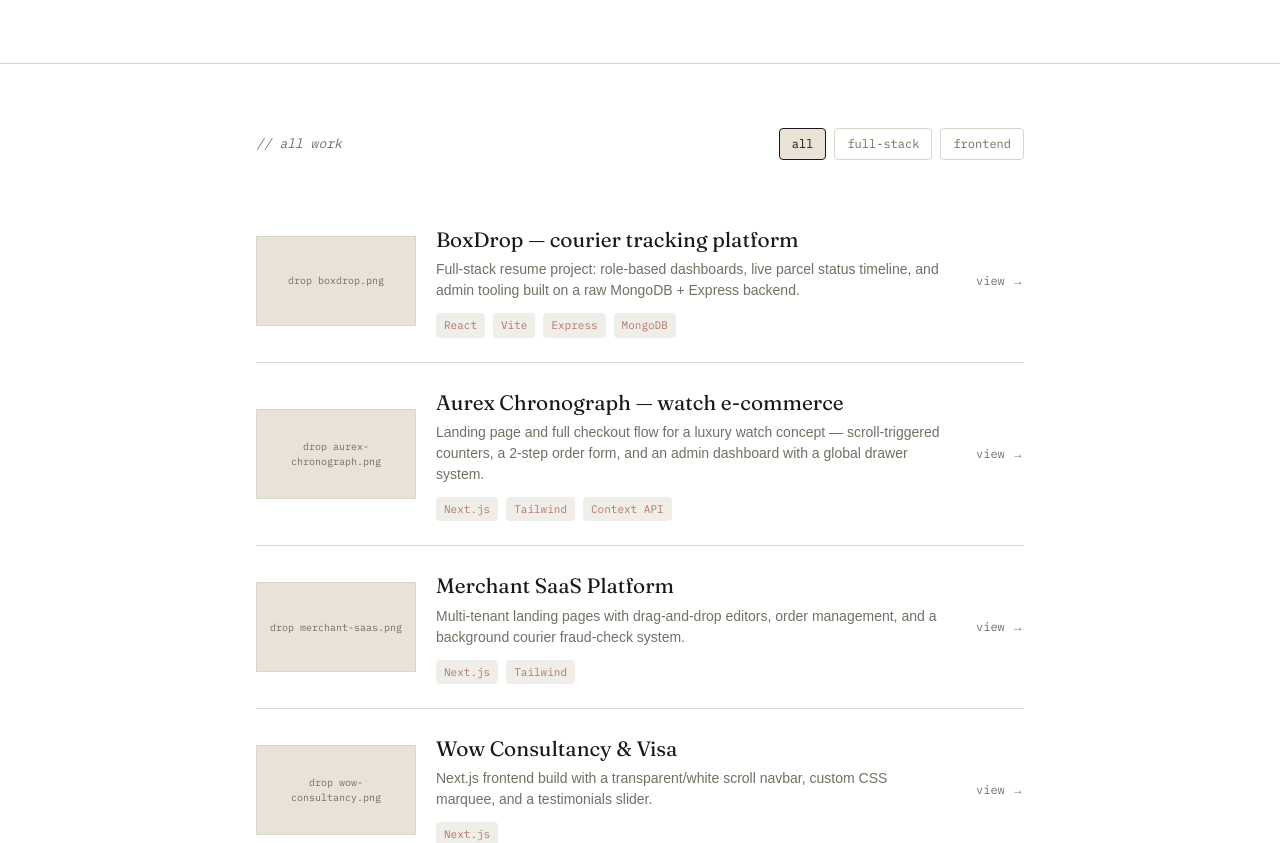
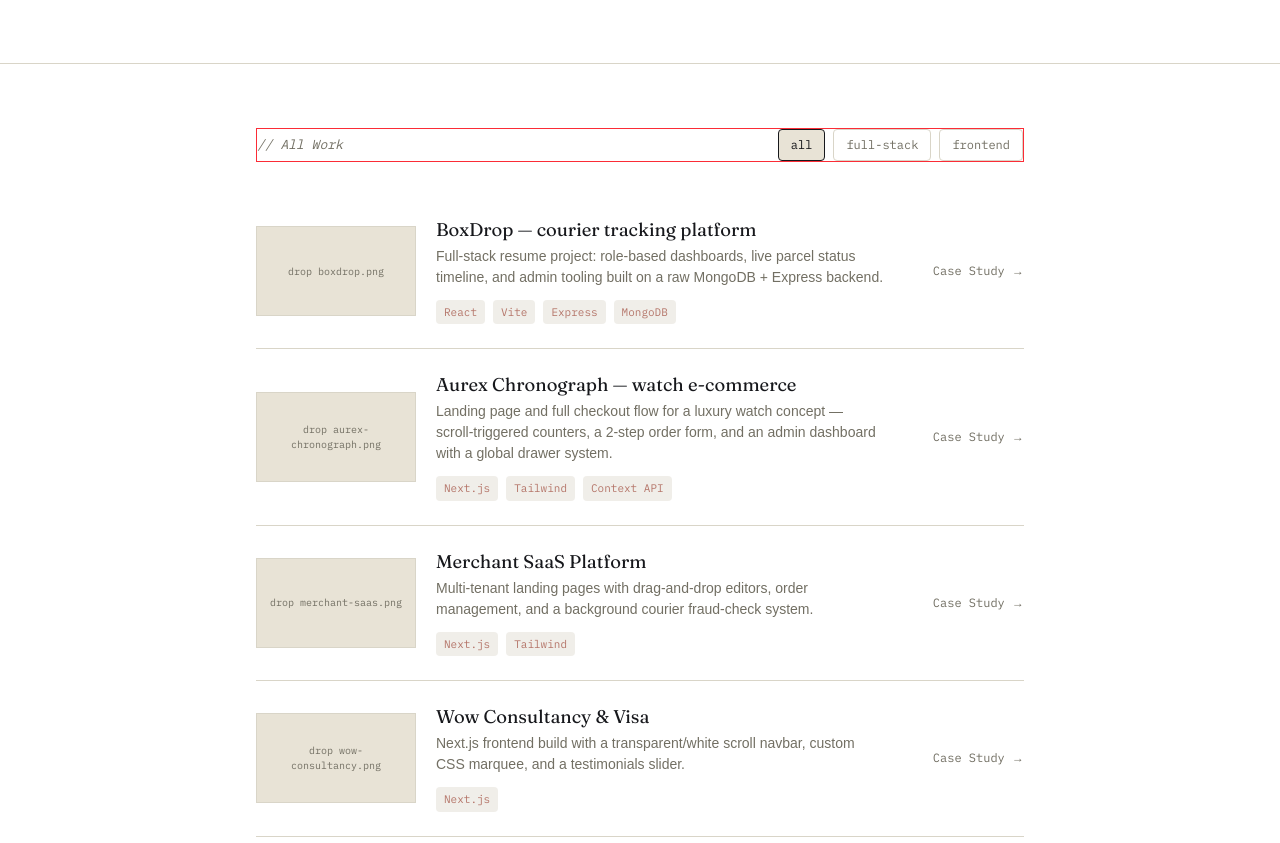
Before and after one commit to dev-nirob1/portfolio-nextjs, a Next.js app: page / in a window 1280 px wide. Shown: the part 3200-4043 px from the top of the page. Built offline with nearby package versions, Linux system fonts and the light colour scheme.

Commit message:
all work section

```diff
--- /dev/null
+++ b/src/app/components/Widgets/WorkListCard.jsx
@@ -0,0 +1,50 @@
+import Link from "next/link";
+
+import Heading from "../ui/Heading";
+import Paragraph from "../ui/Paragraph";
+import Badge from "../ui/Badge";
+import Span from "../ui/Span";
+
+const WorkListCard = ({ project }) => {
+  return (
+    <Link
+      href={`/work/${project.slug}`}
+      className="group flex flex-col md:flex-row gap-5 md:items-center py-6 border-b border-line hover:pl-2 transition-all"
+    >
+      {/* Preview */}
+      <div className="w-full md:w-40 aspect-video shrink-0 border border-line bg-surface flex items-center justify-center">
+        <p className="font-mono text-[10px] text-slate text-center px-2">
+          drop {project.slug}.png
+        </p>
+      </div>
+
+      {/* Content */}
+      <div className="flex-1 flex flex-col md:flex-row md:items-center justify-between gap-5">
+        <div className="max-w-md">
+          <Heading
+            as="h5"
+            className="group-hover:text-primary transition-colors"
+          >
+            {project.title}
+          </Heading>
+
+          <Paragraph className="text-[14px] mt-1 max-w-lg">
+            {project.description}
+          </Paragraph>
+
+          <div className="flex flex-wrap gap-2 mt-3">
+            {project.tags.map((tag) => (
+              <Badge key={tag}>{tag}</Badge>
+            ))}
+          </div>
+        </div>
+
+          <Span className="capitalize text-slate group-hover:text-primary transition-colors">
+            case study →
+          </Span>
+      </div>
+    </Link>
+  );
+};
+
+export default WorkListCard;
--- a/src/app/components/section/AllWork.jsx
+++ b/src/app/components/section/AllWork.jsx
@@ -3,6 +3,8 @@
 import { useState } from "react";
 import Link from "next/link";
 import Container from "../ui/Container";
+import SectionTitle from "../ui/SectionTitle";
+import WorkListCard from "../Widgets/WorkListCard";
 
 const projects = [
   {
@@ -67,10 +69,8 @@ const AllWork = () => {
   return (
     <section id="work" className="py-16 border-t border-line">
       <Container className="max-w-3xl!">
-        <div className="flex flex-col sm:flex-row sm:items-center justify-between gap-4 mb-10">
-        <p className="font-mono text-[13px] text-slate italic">
-          // all work
-        </p>
+        <div className="flex flex-col sm:flex-row sm:items-center justify-between gap-4 mb-8 border border-red-500">
+          <SectionTitle className="mb-0">All Work</SectionTitle>
           <div className="flex gap-2">
             {filters.map((filter) => (
               <button
@@ -90,41 +90,7 @@ const AllWork = () => {
 
         <div className="space-y-0">
           {filtered.map((project) => (
-         <Link
-  key={project.slug}
-  href="#"
-  className="group flex flex-col md:flex-row gap-5 md:items-center py-6 border-b border-line hover:pl-2 transition-all"
->
-  <div className="w-full md:w-40 aspect-video shrink-0 border border-line bg-surface flex items-center justify-center">
-    <p className="font-mono text-[10px] text-slate text-center px-2">
-      drop {project.slug}.png
-    </p>
-  </div>
-
-  <div className="flex-1 flex flex-col md:flex-row md:items-center justify-between gap-3">
-    <div>
-      <p className="font-display text-[1.3rem] text-ink group-hover:text-primary transition-colors">
-        {project.title}
-      </p>
-      <p className="text-[14px] mt-1 max-w-lg text-slate">
-        {project.description}
-      </p>
-      <div className="flex gap-2 mt-3">
-        {project.tags.map((tag) => (
-          <span
-            key={tag}
-            className="font-mono text-[11px] text-primary bg-line/40 px-2 py-1 rounded-sm"
-          >
-            {tag}
-          </span>
-        ))}
-      </div>
-    </div>
-    <span className="font-mono text-[12px] text-slate whitespace-nowrap group-hover:text-ink transition-colors">
-      view →
-    </span>
-  </div>
-</Link>
+            <WorkListCard project={project} key={project.slug} />
           ))}
         </div>
       </Container>
```
Lines whose indentation alone changed are shown as unchanged.
